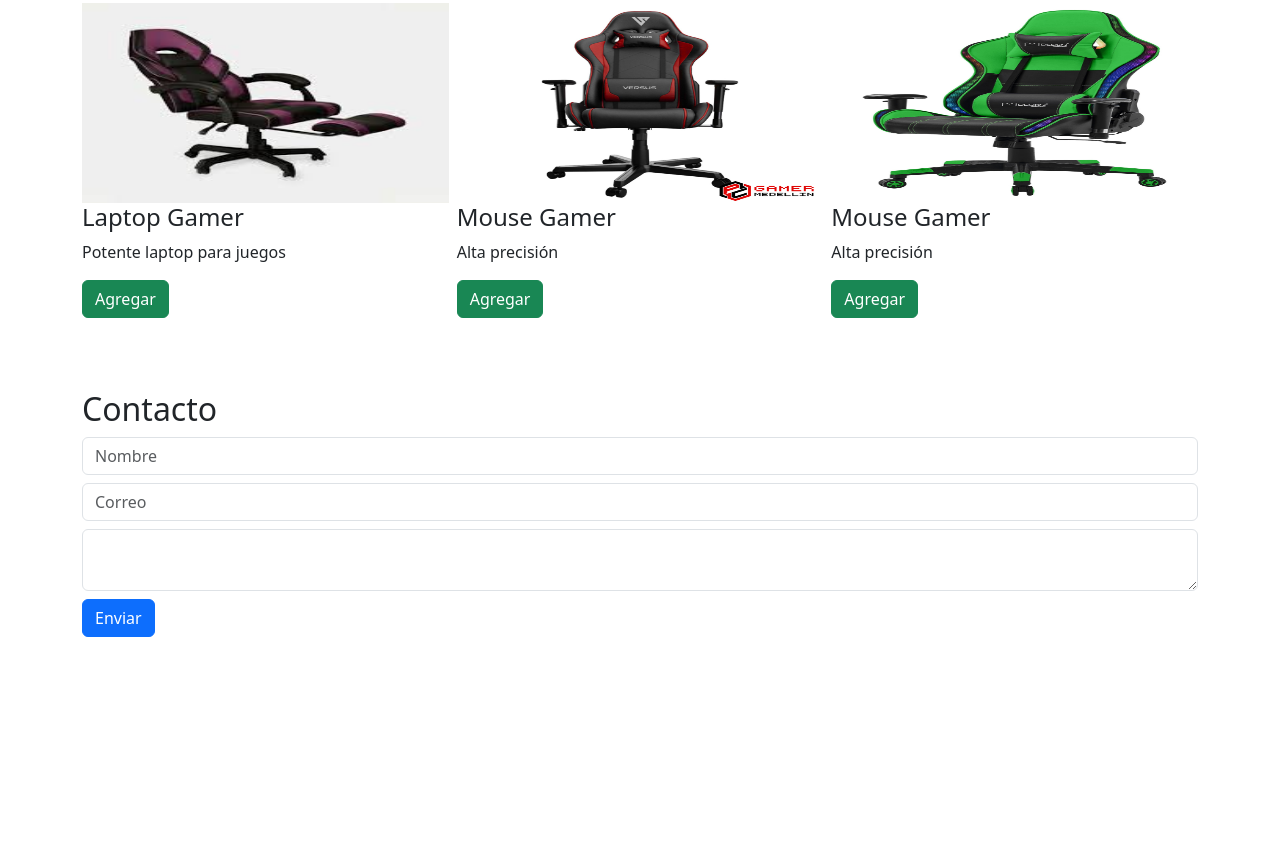
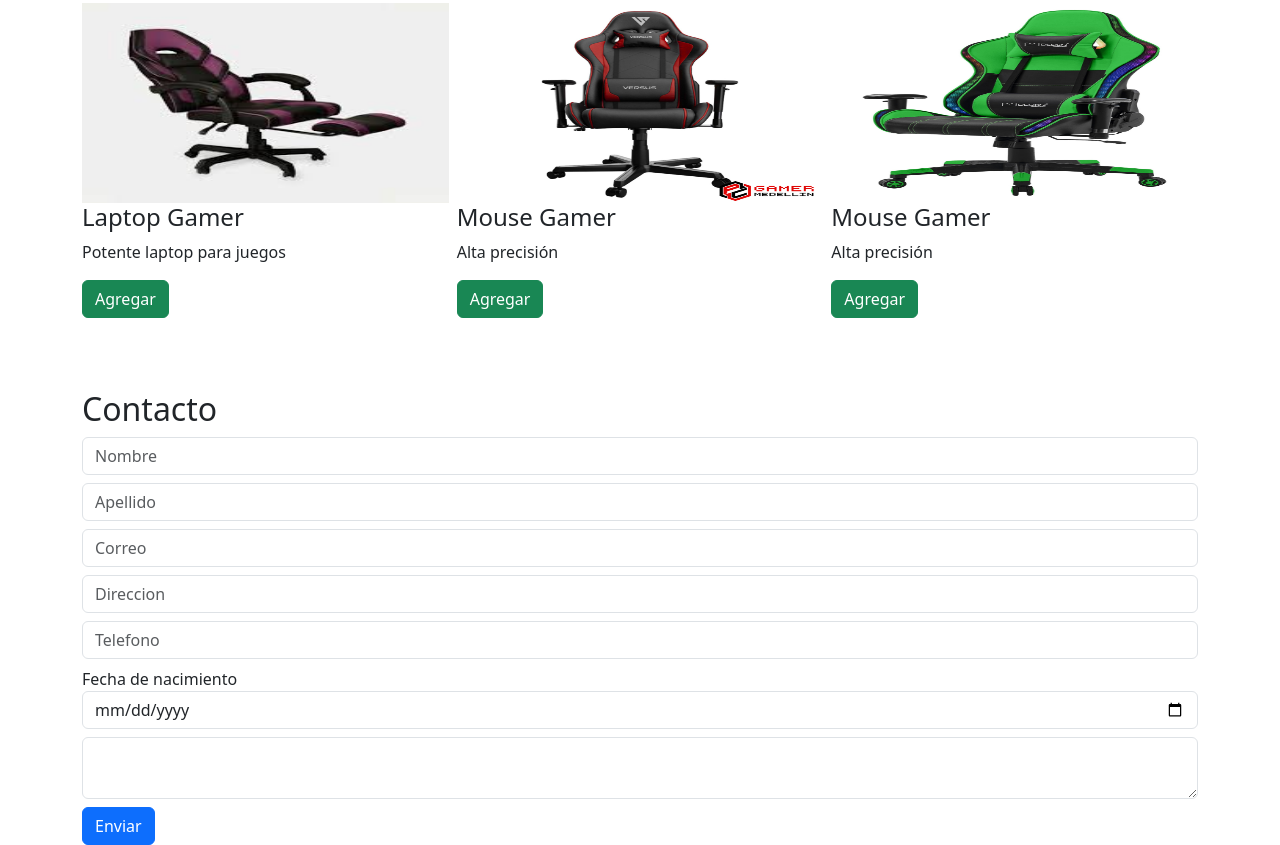
Before and after one commit to RiftParadox/parcial-luis-gardu-o, a plain HTML site: page index.html in a window 1280 px wide. Shown: the part 1308-2153 px from the top of the page. Before the commit the page ends 1945 px from the top, so only its background shows below. Drawn offline with nearby package versions, Linux system fonts and the light colour scheme.

Commit message:
Feat: form new inputs

```diff
--- a/index.html
+++ b/index.html
@@ -114,7 +114,16 @@
 
             <input type="text" id="nombre" placeholder="Nombre" class="form-control mb-2">
 
+            <input type="text" id="apellido" placeholder="Apellido" class="form-control mb-2">
+
             <input type="email" id="correo" placeholder="Correo" class="form-control mb-2">
+
+            <input type="text" id="direccion" placeholder="Direccion" class="form-control mb-2">
+
+            <input type="number" id="telefono" placeholder="Telefono" class="form-control mb-2">
+
+            <label for="edad">Fecha de nacimiento</label>
+            <input type="date" id="edad" placeholder="Fecha de nacimiento" class="form-control mb-2">
 
             <textarea id="mensaje" class="form-control mb-2"></textarea>
 
```
